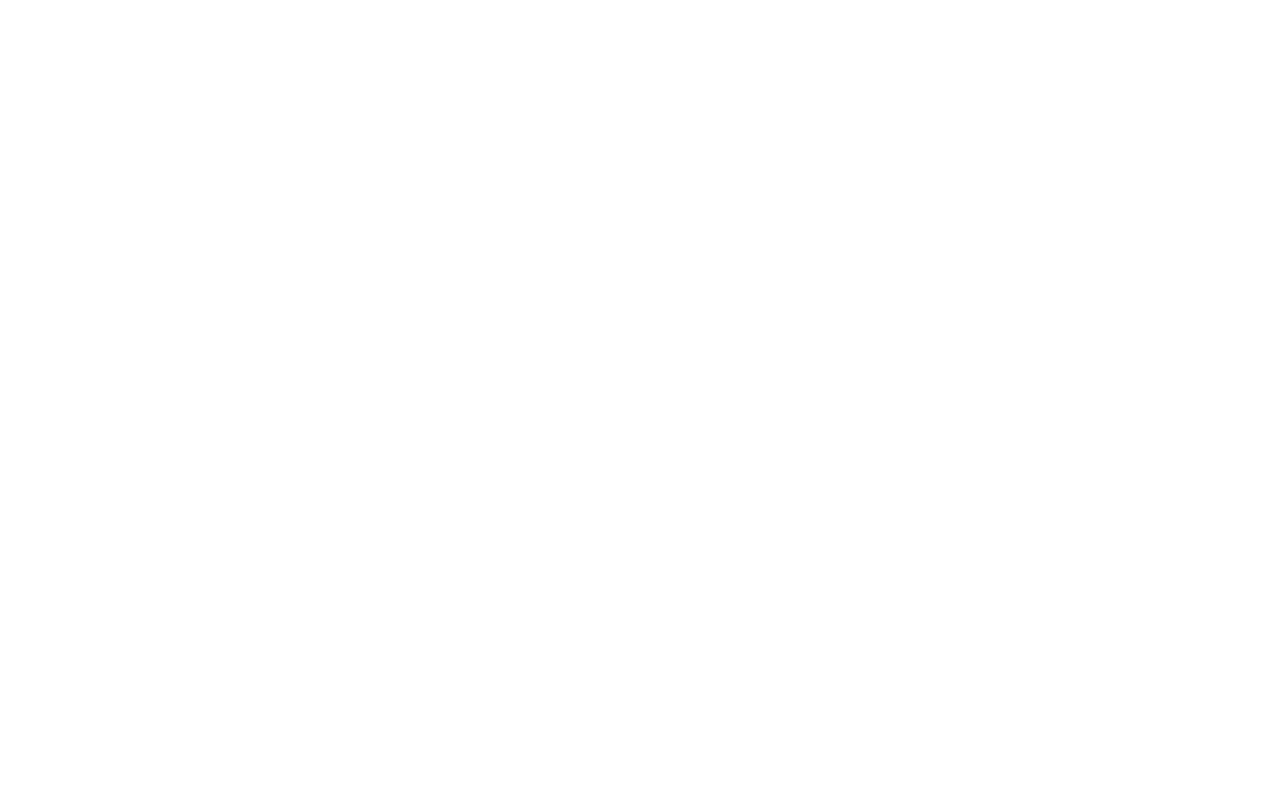
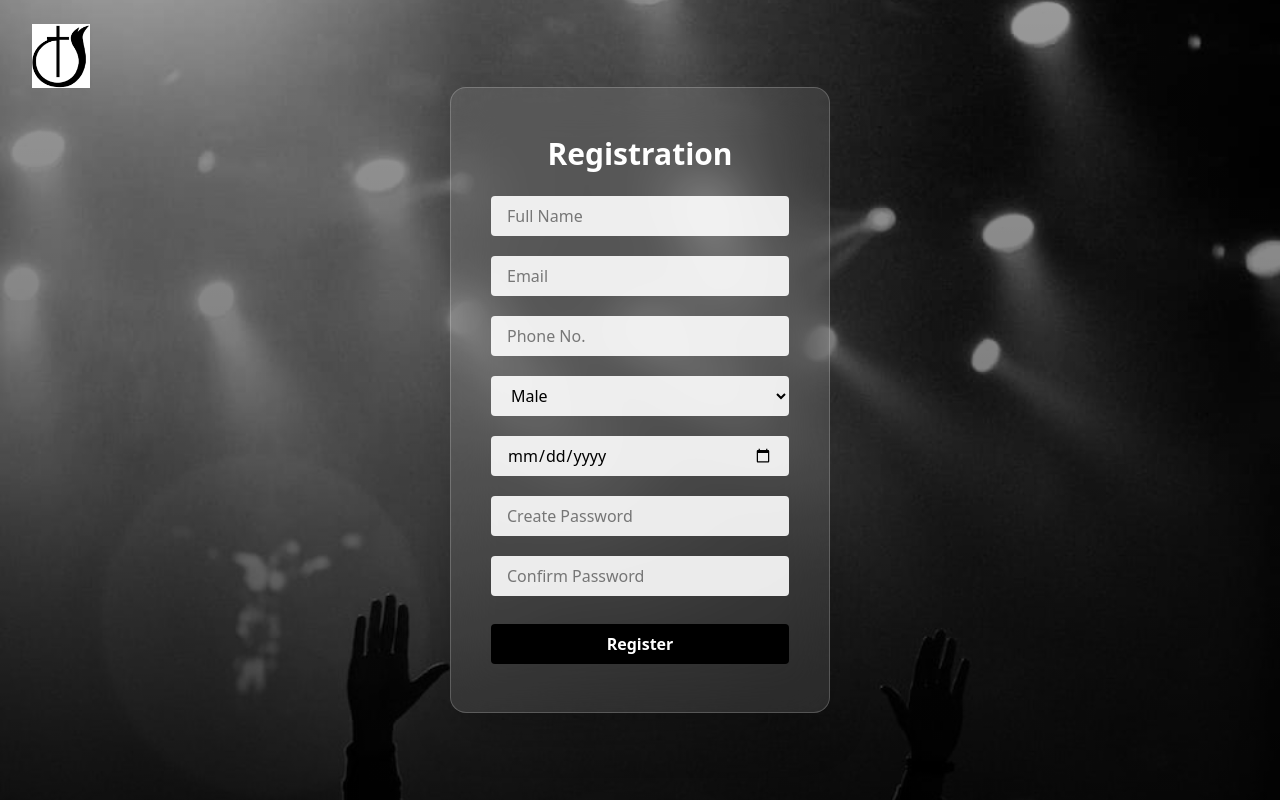
Before and after one commit to Alwin-2005/Church-Donation-, a React app in the folder frontend/: page /registerNow in a window 1280 px wide. Before the commit this address had no page. Built offline with nearby package versions, Linux system fonts and the light colour scheme; the HTML template or start-up script is replaced by a standard one.

Commit message:
Added basic registratin page

```diff
--- a/frontend/src/App.jsx
+++ b/frontend/src/App.jsx
@@ -1,7 +1,7 @@
 import React from "react";
 import Sec1 from "./components/Section1/section1";
 import Log from "./components/Login/Log";
-
+import Regis from "./components/Regis/Regis";
 import { Route,Routes } from "react-router-dom";
 
 //import Sec2 from "./components/Section2/section2";
@@ -14,8 +14,7 @@
 
       <Route path="/" element={<Log/>}/>
       <Route path="/home" element={<Sec1/>}/>
-
-
+      <Route path="/registerNow" element={<Regis/>}/>
 
      </Routes>
 
--- /dev/null
+++ b/frontend/src/components/Donation/Donation.jsx
@@ -0,0 +1,13 @@
+import React from "react";
+import { Link } from "react-router-dom";
+
+const Donation=()=>{
+
+    return(
+        <div>
+
+        </div>
+    )
+}
+
+export default Donation
--- a/frontend/src/components/Footer/Footer.jsx
+++ b/frontend/src/components/Footer/Footer.jsx
@@ -1,5 +1,7 @@
 import React from "react";
 import COG from "../../assets/COG.png";
+import {Link } from "react-router-dom";
+
 
 const Footer = () => {
   return (
@@ -35,9 +37,9 @@
           <h2 className="text-white text-lg font-semibold mb-4">
             Legal
           </h2>
-          <p className="text-sm hover:text-white cursor-pointer transition">
+          <Link to="/TermsCon" className="text-sm hover:text-white cursor-pointer transition">
             Terms & Conditions
-          </p>
+          </Link>
         </div>
 
       </div>
--- /dev/null
+++ b/frontend/src/components/Footer/TermsCon.jsx
@@ -0,0 +1,24 @@
+import React from "react";
+
+const TermsCon=()=>
+{
+    return(
+
+        <div>
+
+<h1 className="font-bold">Terms & Conditions</h1>
+<p>
+
+By using this application, you agree to provide accurate and complete information. You are responsible for maintaining the confidentiality of your account credentials and for all activities that occur under your account.
+
+We reserve the right to modify, suspend, or terminate access to the service at any time without prior notice if misuse, unauthorized activity, or violation of policies is detected.
+
+Personal information collected will be used only for authentication, communication, and service improvement purposes. We do not guarantee uninterrupted or error-free access to the application.
+
+By continuing, you acknowledge that you have read, understood, and agreed to these terms and conditions.
+</p>
+        </div>
+    )
+}
+
+export default TermsCon
--- a/frontend/src/components/Login/Log.jsx
+++ b/frontend/src/components/Login/Log.jsx
@@ -13,10 +13,13 @@
     e.preventDefault();
     try{
       const res = await axios.post("http://localhost:4000/api/login",{email,password});
-      console.log(res);
       navigate("/home");
     }
-    catch(err){console.log(err)}
+    catch(err){console.log(err)
+      alert("Invalid email or password");
+    }
+
+
   };
 
   return (
@@ -70,10 +73,17 @@
           {/* Extra Links */}
           <div className="text-center mt-5">
             <Link
-              to="/forgot-password"
+              to="/registerNow"
               className="text-sm text-gray-300 hover:text-white transition"
             >
-              Forgot Password?
+              Register Now
+            </Link>
+            <br></br>
+            <Link
+              to="/forgotpass"
+              className="text-sm text-gray-300 hover:text-white transition"
+            >
+             Forgot Password???
             </Link>
           </div>
 
--- a/frontend/src/components/NavBar/NavBar.jsx
+++ b/frontend/src/components/NavBar/NavBar.jsx
@@ -6,20 +6,20 @@
 
 
     return (
-       <div className="flex items-center py-6 px-4 md:px-16 font-sans bg-white text-black border-gray w-full">
-        <img src={COG} className="h-20 w-auto max-w-full "></img>
-         <div className="ml-auto overflow-x-hidden flex gap-10 text-lg font-sans text-lg leading-relaxed  px-4 " >
-          <h1><a className="hover:text-red-500  hover:cursor-pointer">HOME</a></h1>
+       <div className="flex items-center py-6 px-4 md:px-16 font-sans bg-white text-black border-gray w-full fixed top-0 left-0 w-full z-50 bg-black">
+        <img src={COG} className="h-10 w-auto max-w-full "></img>
+         <div className="ml-auto overflow-x-hidden flex gap-10 text-base font-sans  leading-relaxed  px-4 " >
+          <h1><a className="hover:text-xl  hover:cursor-pointer">HOME</a></h1>
 
 
-             <select className="bg-black text-white rounded border border-white hover:text-red-500  hover:cursor-pointer">
+             <select className="bg-black text-white rounded border border-white hover:cursor-pointer">
 
                <option value="">DONATE</option>
-                <option value="Ext" className=" hover:cursor-pointer">External</option>
-                 <option value="Int" className=" hover:cursor-pointer">Internal</option>
+                <option value="Ext" className=" hover:cursor-pointer hover:text-xl">External</option>
+                 <option value="Int" className=" hover:cursor-pointer hover:text-xl">Internal</option>
             </select>
-            <h1><a className="hover:text-red-500 hover:cursor-pointer">SHOP</a></h1>
-              <h1><a className="hover:text-red-500  hover:cursor-pointer">EVENTS</a></h1>
+            <h1><a className="hover:cursor-pointer hover:text-xl">SHOP</a></h1>
+              <h1><a className="hover:cursor-pointer hover:text-xl">EVENTS</a></h1>
 
 
         </div>
--- /dev/null
+++ b/frontend/src/components/NotFound.jsx
@@ -0,0 +1,31 @@
+import { Link } from "react-router-dom";
+
+export default function NotFound() {
+  return (
+    <div className="min-h-screen flex items-center justify-center bg-black text-white">
+      <div className="text-center animate-fadeIn">
+
+        <h1 className="text-9xl font-extrabold text-gray-700 animate-pulse">
+          404
+        </h1>
+
+        <p className="text-2xl md:text-3xl font-semibold mt-4">
+          Page Not Found
+        </p>
+
+        <p className="text-gray-400 mt-2 mb-8">
+          Sorry, the page you’re looking for doesn’t exist.
+        </p>
+
+        <Link
+          to="/home"
+          className="inline-block px-6 py-3 rounded-full bg-white text-black font-bold
+                     hover:bg-gray-200 transition duration-300 active:scale-95"
+        >
+          Go Back Home
+        </Link>
+
+      </div>
+    </div>
+  );
+}
--- a/frontend/src/components/Regis/Regis.jsx
+++ b/frontend/src/components/Regis/Regis.jsx
@@ -1,15 +1,15 @@
-import React from "react";
+import React, { useState } from "react";
 import Login from "../../assets/Login.jpg";
 import COG from "../../assets/COG.png";
 import { useNavigate, Link } from "react-router-dom";
 
 const Regis = () => {
   const navigate = useNavigate();
+  const [gender,setGender] = useState('');
 
-  const handleLogin = (e) => {
-    e.preventDefault();
-    navigate("/home");
-  };
+  const handleRegistration = async (e) => {
+
+  }
 
   return (
     <div
@@ -26,7 +26,7 @@
         alt="Logo"
       />
 
-      {/* Reg Card */}
+      {/* Registration Card */}
       <div className="relative z-10 h-full flex items-center justify-center">
         <div className="w-[380px] backdrop-blur-xl bg-white/10 border border-white/20 rounded-2xl px-10 py-12 shadow-2xl">
 
@@ -34,7 +34,7 @@
             Registration
           </h1>
 
-          <form onSubmit={handleLogin} className="flex flex-col gap-5">
+          <form  className="flex flex-col gap-5">
 
           <input
               type="text"
@@ -50,15 +50,18 @@
 
             <input
               type="tel"
-              placeholder="Email"
+              placeholder="Phone No."
               className="px-4 py-2 rounded bg-white/90 text-black font-medium focus:outline-none focus:ring-2 focus:ring-white"
             />
 
-            <input
-              type="gender"
-              placeholder="Gender"
-              className="px-4 py-2 rounded bg-white/90 text-black font-medium focus:outline-none focus:ring-2 focus:ring-white"
-            />
+            <select
+            className="px-4 py-2 rounded bg-white/90 text-black font-medium focus:outline-none focus:ring-2 focus:ring-white"
+            value={gender}
+            >
+              <option value={"Male"}>Male</option>
+              <option value={"Female"}>Female</option>
+              <option value={"Other"}>Other</option>
+            </select>
 
             <input
               type="date"
@@ -70,7 +73,14 @@
 
             <input
               type="password"
-              placeholder="Password"
+              placeholder="Create Password"
+              className="px-4 py-2 rounded bg-white/90 text-black font-medium focus:outline-none focus:ring-2 focus:ring-white"
+            />
+
+
+            <input
+              type="password"
+              placeholder="Confirm Password"
               className="px-4 py-2 rounded bg-white/90 text-black font-medium focus:outline-none focus:ring-2 focus:ring-white"
             />
 
@@ -78,7 +88,7 @@
               type="submit"
               className="mt-2 bg-black text-white rounded py-2 font-semibold hover:bg-gray-900 active:scale-95 transition-all"
             >
-              Reg
+              Register
             </button>
           </form>
 
```
